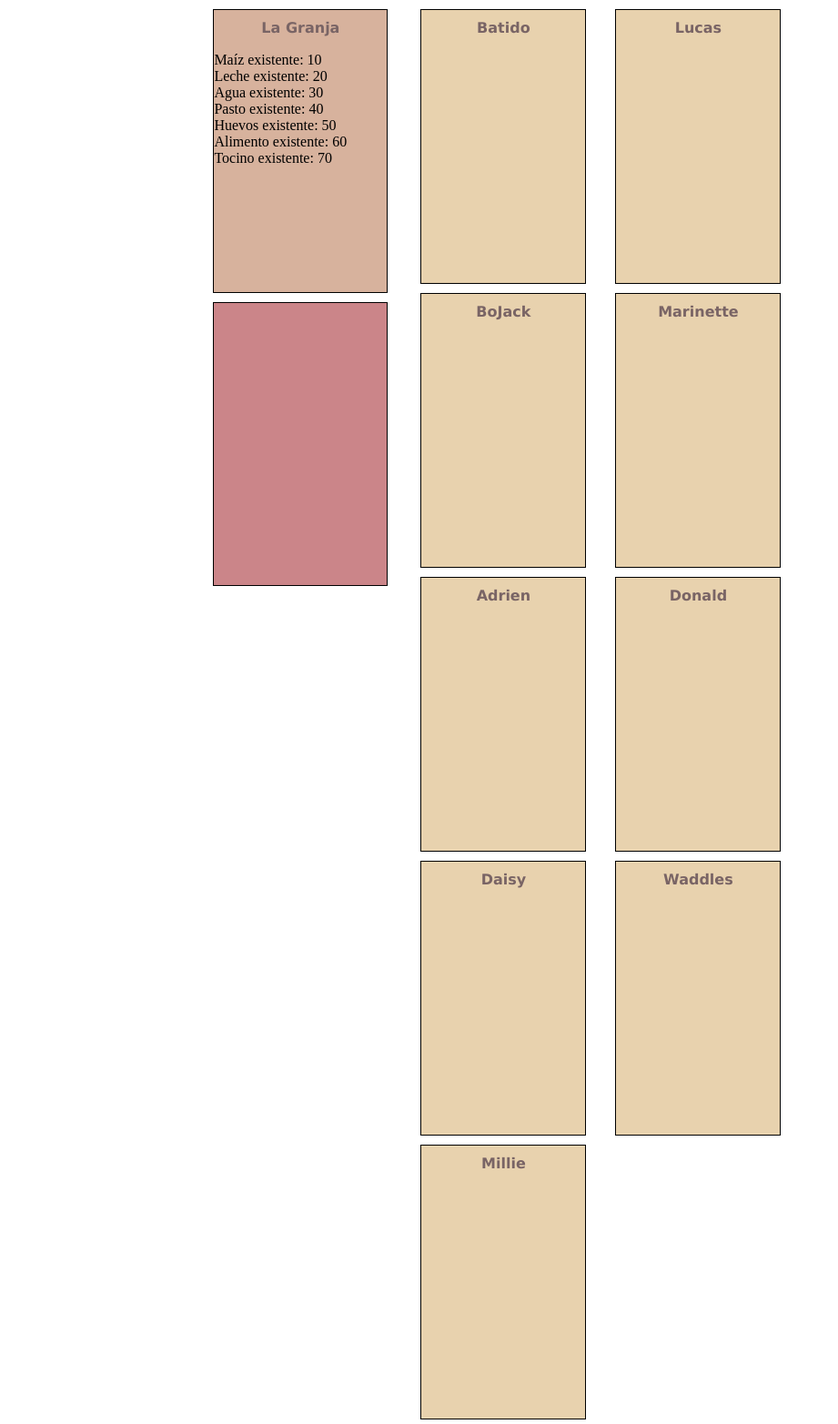
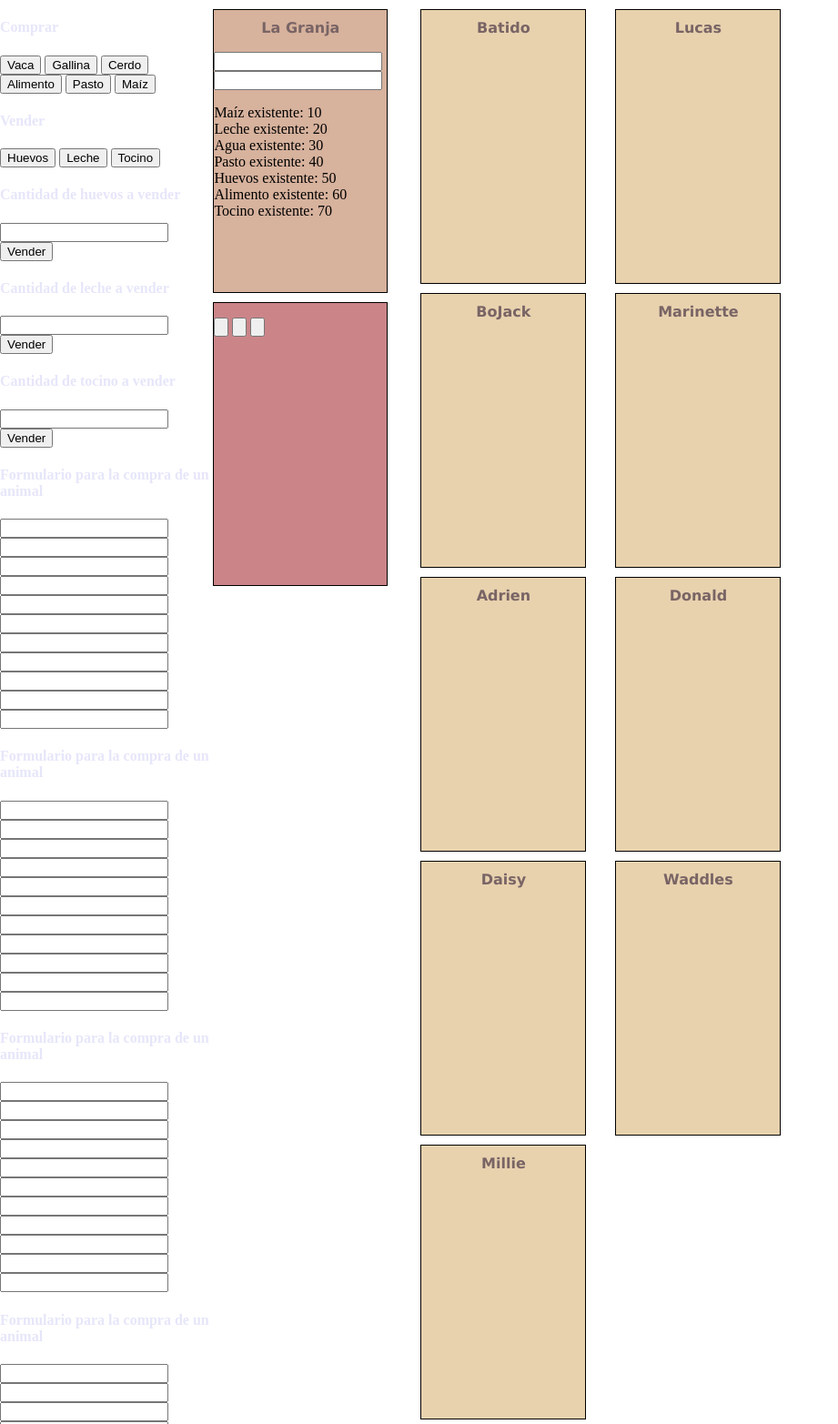
Before and after one commit to PUNZ4LYFE/kporrasLaGranja, a website: page index.html in a window 1280 px wide. Shown: the top 1565 px of the page at 91% size, without its empty margins (0-921 px from the left). Drawn offline with Linux system fonts and the light colour scheme.

Commit message:
Update index.html

```diff
--- a/index.html
+++ b/index.html
@@ -35,20 +35,138 @@
 
 <body>
     <div class="mainContainer">
-        <div class="popupContainer"></div>
+        <div class="popupContainer">
+            <div id="popupComprar" class = "hidden">
+                <h4>Comprar</h4>
+                <input type="button" value="Vaca" id="comprarVaca">
+                <input type="button" value="Gallina" id="comprarGallina">
+                <input type="button" value="Cerdo" id="comprarCerdo">
+                <input type="button" value="Alimento" id="comprarAlimento">
+                <input type="button" value="Pasto" id="comprarPasto">
+                <input type="button" value="Maíz" id="comprarMaiz">
+            </div>
+
+            <div id="popupVender" class = "hidden">
+                <h4>Vender</h4>
+                <input type="button" value="Huevos" id="venderHuevos">
+                <input type="button" value="Leche" id="venderLeche">
+                <input type="button" value="Tocino" id="venderTocino">
+
+                <form id="popupFormularioVentaHuevos" class = "hidden">
+                    <h4>Cantidad de huevos a vender</h4>
+                    <input id="huevosParaVender">
+                    <input type="button" value="Vender" id="venderLosHuevos">
+                </form>
+
+                <form id="popupFormularioVentaLeche" class = "hidden">
+                    <h4>Cantidad de leche a vender</h4>
+                    <input id="lecheParaVender">
+                    <input type="button" value="Vender" id="venderLaLeche">
+                </form>
+
+                <form id="popupFormularioVentaTocino" class = "hidden">
+                    <h4>Cantidad de tocino a vender</h4>
+                    <input id="tocinoParaVender">
+                    <input type="button" value="Vender" id="venderElTocino">
+                </form>
+            </div>
+
+            <form id="popupFormularioVaca" class = "hidden">
+                <h4>Formulario para la compra de un animal</h4>
+                <input id="nombreVaca">
+                <input id="edadVaca">
+                <input id="alturaVaca">
+                <input id="pesoVaca">
+                <input id="tamannoVaca">
+                <input id="estomagoVaca">
+                <input id="aguaVaca">
+                <input id="alimentoVaca">
+                <input id="produccionVaca">
+                <input id="tipoProduccionVaca">
+                <input id="botonComprarVaca" class="hidden">
+            </form>
+
+            <form id="popupFormularioGallina" class = "hidden">
+                    <h4>Formulario para la compra de un animal</h4>
+                    <input id="nombreGallina">
+                    <input id="edadGallina">
+                    <input id="alturaGallina">
+                    <input id="pesoGallina">
+                    <input id="tamannoGallina">
+                    <input id="estomagoGallina">
+                    <input id="aguaGallina">
+                    <input id="alimentoGallina">
+                    <input id="produccionGallina">
+                    <input id="tipoProduccionGallina">
+                    <input id="botonComprarGallina" class="hidden">
+                </form>
+
+            <form id="popupFormularioCerdo" class = "hidden">
+                    <h4>Formulario para la compra de un animal</h4>
+                    <input id="nombreCerdo">
+                    <input id="edadCerdo">
+                    <input id="alturaCerdo">
+                    <input id="pesoCerdo">
+                    <input id="tamannoCerdo">
+                    <input id="estomagoCerdo">
+                    <input id="aguaCerdo">
+                    <input id="alimentoCerdo">
+                    <input id="produccionCerdo">
+                    <input id="tipoProduccionCerdo">
+                    <input id="botonComprarCerdo" class="hidden">
+            </form>
+
+            <form id="popupFormularioCerdo" class = "hidden">
+                <h4>Formulario para la compra de un animal</h4>
+                <input id="nombreCerdo">
+                <input id="edadCerdo">
+                <input id="alturaCerdo">
+                <input id="pesoCerdo">
+                <input id="tamannoCerdo">
+                <input id="estomagoCerdo">
+                <input id="aguaCerdo">
+                <input id="alimentoCerdo">
+                <input id="produccionCerdo">
+                <input id="tipoProduccionCerdo">
+                <input id="botonComprarCerdo" class="hidden">
+        </form>
+
+        <form id="popupFormularioCompraAlimento" class = "hidden">
+            <h4>Cantidad de alimento a comprar</h4>
+            <input id="alimentoParaComprar">
+            <input type="button" value="Comprar" id="comprarElAlimento">
+        </form>
+
+        <form id="popupFormularioCompraPasto" class = "hidden">
+            <h4>Cantidad de pasto a comprar</h4>
+            <input id="pastoParaComprar">
+            <input type="button" value="Comprar" id="comprarElPasto">
+        </form>
+
+        <form id="popupFormularioCompraMaiz" class = "hidden">
+            <h4>Cantidad de maíz a comprar</h4>
+            <input id="maizParaComprar">
+            <input type="button" value="Comprar" id="comprarElMaiz">
+        </form>
+
+        </div>
         <div class="controlsContainer">
             <div class="farmContainer" id="farmContainer">
                 <h4 class="nombreAnimal">La Granja</h4>
-
+                <p id="datosGranja"></p>
+                <input id="botonComprar">
+                <input id="botonVender">
             </div>
 
             <div class="animalContainer" id="animalContainer">
                 <p id="datosAnimal"></p>
+                <input type="button" class="hidden" id="botonProducir">
+                <input type="button" class="hidden" id="botonBeber">
+                <input type="button" class="hidden" id="botonComer">
             </div>
         </div>
 
         <div id="animalsContainer" class="animalsContainer">
-           <!-- <div class="animalCardContainer"></div>-->
         </div>
 
     </div>
```
